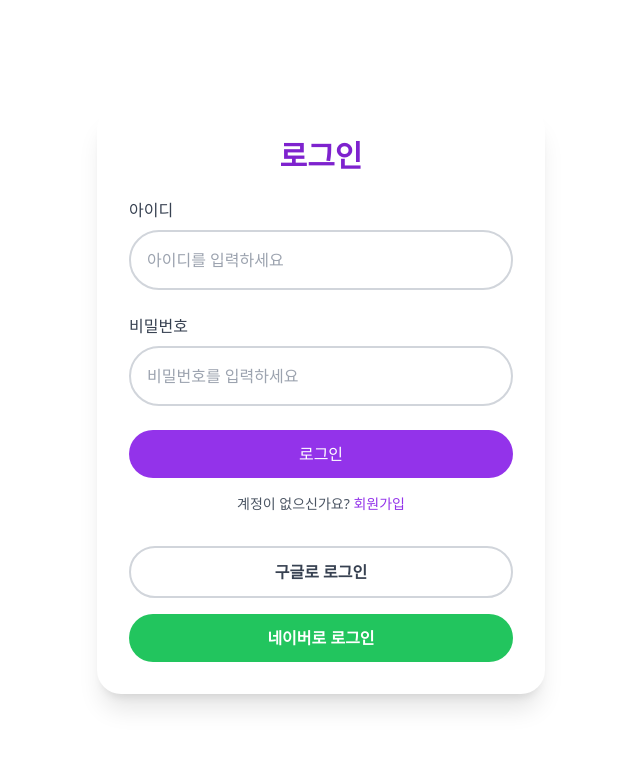
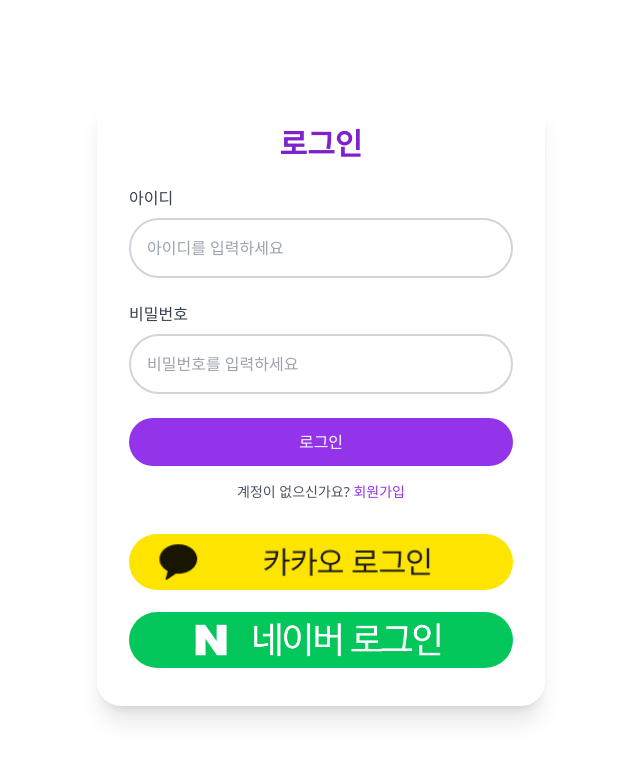
Before and after one commit to Nameless1004/web-novel-front, a React (Vite) app: page /login in a window 1280 px wide. Shown: the top 760 px of the page, without its empty margins (319-959 px from the left). Built offline with nearby package versions, Linux system fonts and the light colour scheme; no server answers.

Commit message:
[feat] 카카오로그인추가

```diff
--- a/src/pages/Login.jsx
+++ b/src/pages/Login.jsx
@@ -85,25 +85,37 @@
             </button>
           </p>
         </div>
-
 {/* 소셜 로그인 버튼 */}
 <div className="mt-8 space-y-4">
-          {/* Google Login */}
+  {/* Kakao Login */}
   <button
-            onClick={() => handleSocialLogin('google')}
-            className="w-full py-3 bg-white border-2 border-gray-300 rounded-full hover:bg-gray-100 focus:outline-none transition duration-200"
+    onClick={() => handleSocialLogin('kakao')}
+    className="w-full h-14 rounded-full hover:opacity-90 focus:outline-none transition duration-200"
+    style={{
+      backgroundImage: "url('kakao.png')", // 카카오 로고 이미지 경로
+      backgroundSize: "cover", // 커버 이미지 설정
+      backgroundPosition: "center", // 이미지 중앙 정렬
+      backgroundRepeat: "no-repeat", // 반복 제거
+    }}
   >
-            <span className="text-gray-700 font-semibold">구글로 로그인</span>
+    <span className="sr-only">카카오로 로그인</span> {/* 접근성용 텍스트 */}
   </button>
 
   {/* Naver Login */}
   <button
     onClick={() => handleSocialLogin('naver')}
-            className="w-full py-3 bg-green-500 text-white rounded-full hover:bg-green-600 focus:outline-none transition duration-200"
+    className="w-full h-14 rounded-full  hover:opacity-90 focus:outline-none transition duration-200"
+    style={{
+      backgroundImage: "url('naver.png')", // 네이버 로고 이미지 경로
+      backgroundSize: "cover", // 커버 이미지 설정
+      backgroundPosition: "center", // 이미지 중앙 정렬
+      backgroundRepeat: "no-repeat", // 반복 제거
+    }}
   >
-            <span className="font-semibold">네이버로 로그인</span>
+    <span className="sr-only">네이버로 로그인</span> {/* 접근성용 텍스트 */}
   </button>
 </div>
+
       </div>
     </div>
   );
```
Also changed, not shown: public/kakao.png (added), public/naver.png (added). Lines whose indentation alone changed are shown as unchanged.
